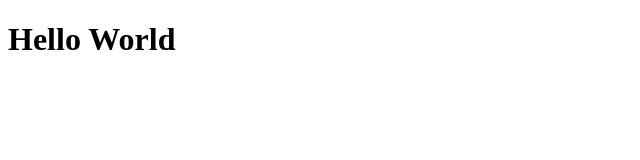
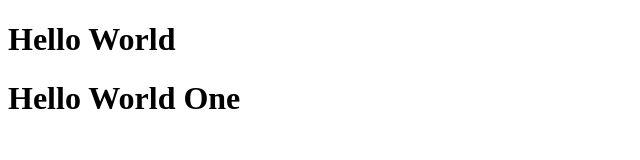
Before and after one commit to ksh002/gittest, a plain HTML site: page index.html in a window 1280 px wide. Shown: the whole page, without its empty margins (0-640 px from the left). Drawn offline with Linux system fonts and the light colour scheme.

Commit message:
첫 커밋

```diff
--- a/index.html
+++ b/index.html
@@ -8,5 +8,6 @@
 </head>
 <body>
     <h1>Hello World</h1>
+    <h1>Hello World One</h1>
 </body>
 </html>
```
